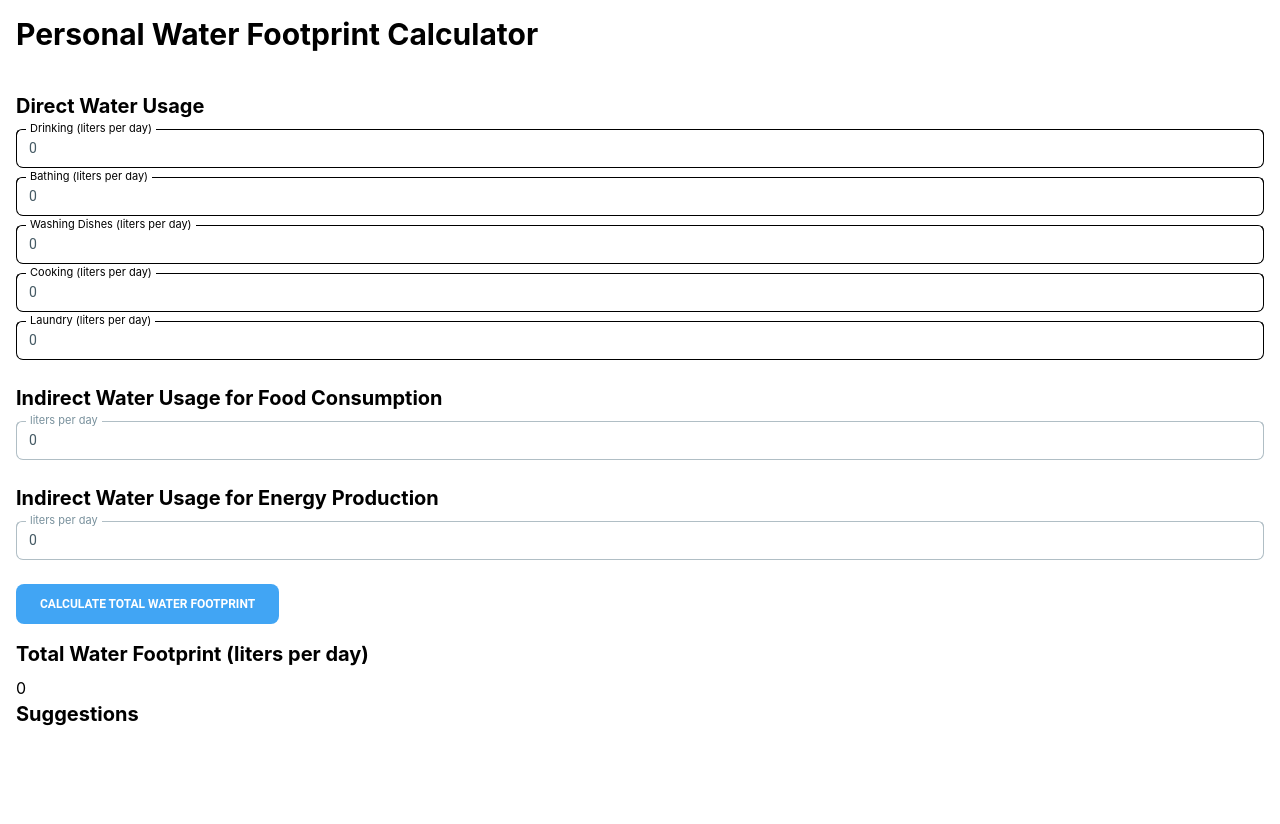
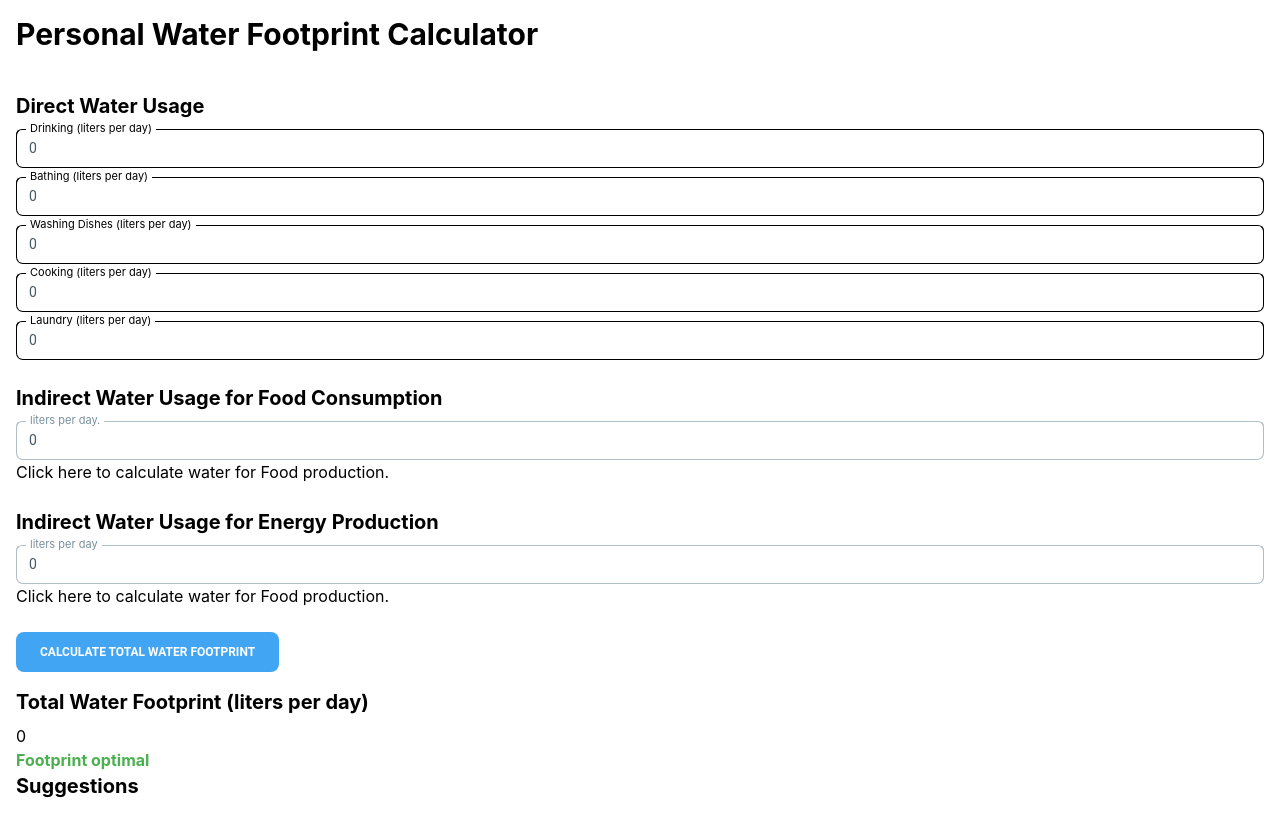
Before and after one commit to Hridya-Syju/With-Love-H20, a React (Create React App) app: page /footrprint in a window 1280 px wide. Both pictures are taken after a click on the button "CALCULATE TOTAL WATER FOOTPRINT". Before the commit the page ends 800 px from the top, so only its background shows below. Built offline with nearby package versions, Linux system fonts and the light colour scheme.

Commit message:
waterfp done

```diff
--- a/src/User/footrprint.js
+++ b/src/User/footrprint.js
@@ -64,17 +64,24 @@ function WaterFpCalc() {
       </div>
       <div className="mb-6">
         <h2 className="text-xl font-bold mb-2">Indirect Water Usage for Food Consumption </h2>
-        <Input color="indigo" value={indirectFoodConsumption}  onChange={handleIndirectFoodConsumptionChange} label="liters per day" />
+        <Input color="indigo" value={indirectFoodConsumption}  onChange={handleIndirectFoodConsumptionChange} label="liters per day." />
+        <span> Click <a href="https://www.iberdrola.com/documents/20125/41026/Infographic_Water_Produce_Food.pdf/b1799b49-d87f-e9a9-f933-45cab9e58104?t=1628137775250">here</a> to calculate water for Food production.</span>
       </div>
       <div className="mb-6">
         <h2 className="text-xl font-bold mb-2">Indirect Water Usage for Energy Production </h2>
         <Input color="indigo" value={indirectEnergyProduction}  onChange={handleIndirectEnergyProductionChange} label="liters per day" />
+        <span> Click <a href="https:">here</a> to calculate water for Food production.</span>
       </div>
       <Button color="blue" onClick={calculateTotalWaterFootprint}>Calculate Total Water Footprint</Button>
       {totalWaterFootprint !== null && (
         <div className="mt-4">
           <h2 className="text-xl font-bold mb-2">Total Water Footprint (liters per day)</h2>
           <p>{totalWaterFootprint}</p>
+          {totalWaterFootprint > 135 ? (
+            <p className="font-bold text-red-500">Footprint over the optimal level</p>
+          ) : (
+            <p className="font-bold text-green-500">Footprint optimal</p>
+          )}
           <h2 className="text-xl font-bold mb-2">Suggestions</h2>
           {directUsage.washingDishes > 11 && (
             <div className="mt-4">
```
